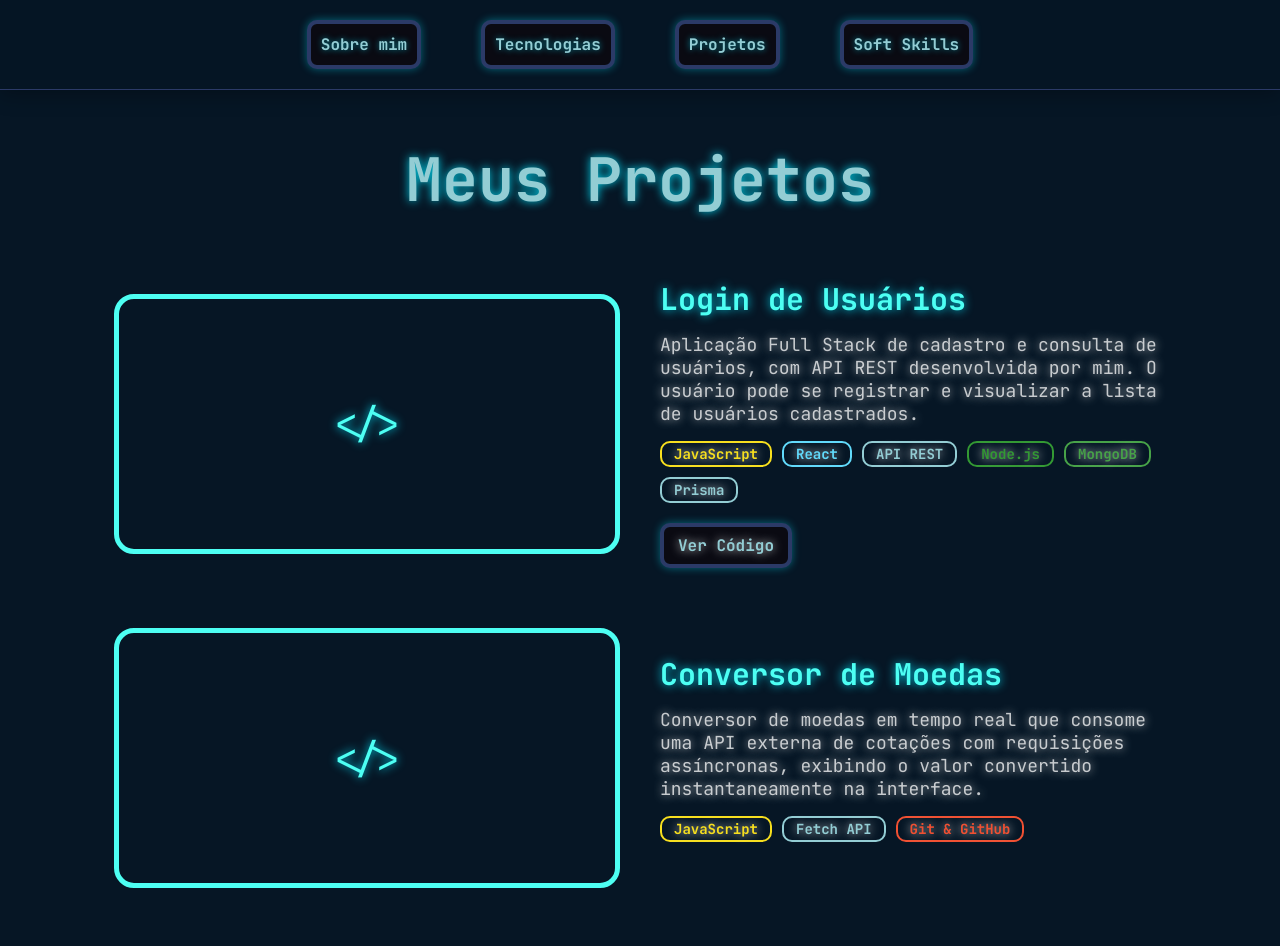
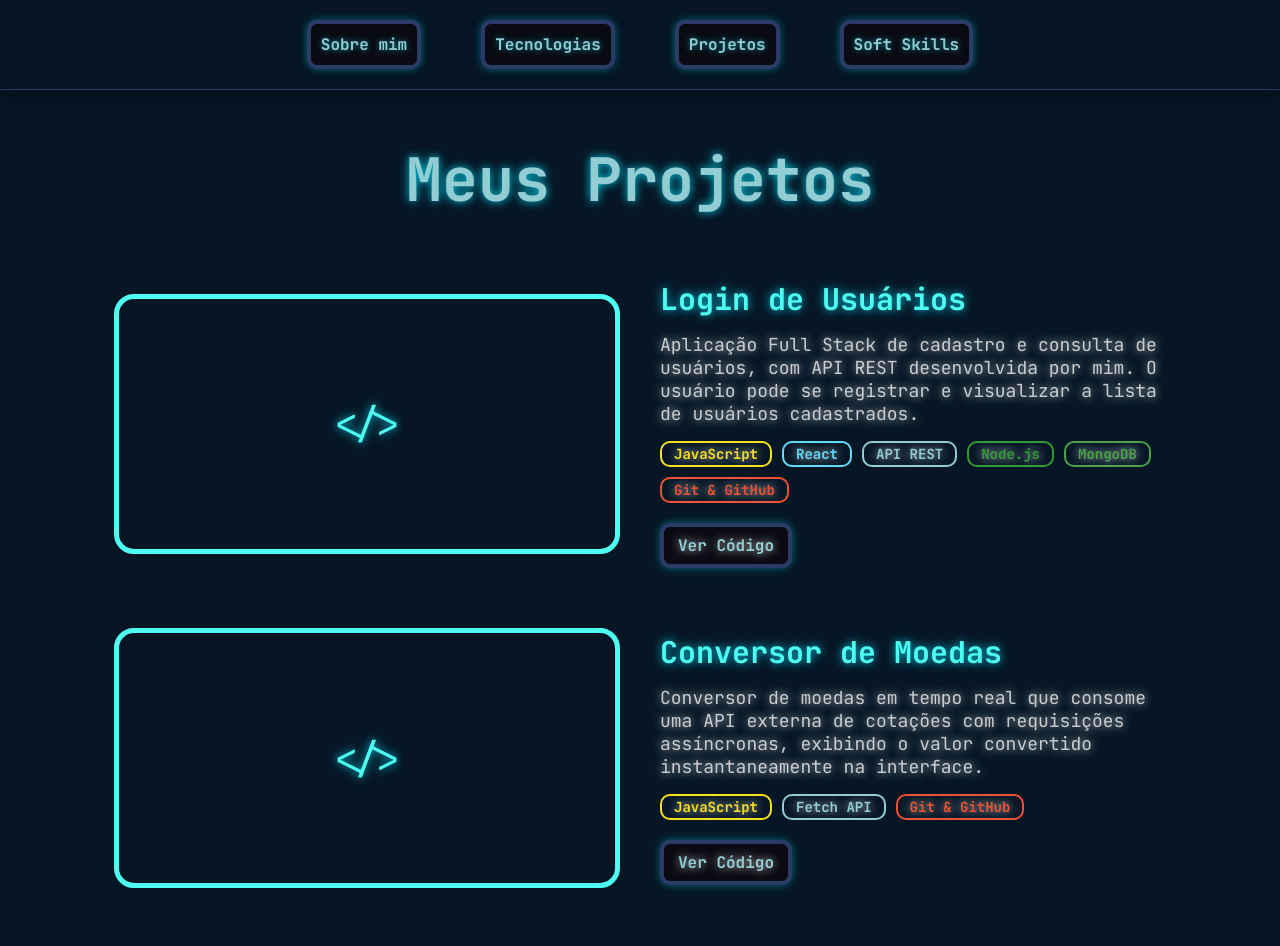
Before and after one commit to arthur-wso/portfolio-pessoal, a React (Vite) app: page /projetos in a window 1280 px wide. Shown: the top 946 px of the page. Built offline with nearby package versions, Linux system fonts and the light colour scheme.

Commit message:
chore: atualiza tags do projeto Login de usuários

```diff
--- a/src/data/projects.js
+++ b/src/data/projects.js
@@ -10,7 +10,7 @@ export const projects = [
 			{ nome: 'API REST', cor: '#93cdd4' },
 			{ nome: 'Node.js', cor: '#339933' },
 			{ nome: 'MongoDB', cor: '#47A248' },
-			{ nome: 'Prisma', cor: '#93cdd4' },
+			{ nome: 'Git & GitHub', cor: '#f05032' },
 		],
 		imagem: null,
 		linkCodigo: 'https://github.com/arthur-wso/login-de-usuarios',
@@ -27,7 +27,7 @@ export const projects = [
 			{ nome: 'Git & GitHub', cor: '#f05032' },
 		],
 		imagem: null,
-		linkCodigo: '',
+		linkCodigo: 'https://github.com/arthur-wso/Conversor-de-Moedas',
 		linkDemo: '',
 	},
 	{
@@ -41,7 +41,7 @@ export const projects = [
 			{ nome: 'HTML', cor: '#E34F26' },
 		],
 		imagem: null,
-		linkCodigo: '',
+		linkCodigo: 'https://github.com/arthur-wso/JokenP-',
 		linkDemo: '',
 	},
 ];
```
